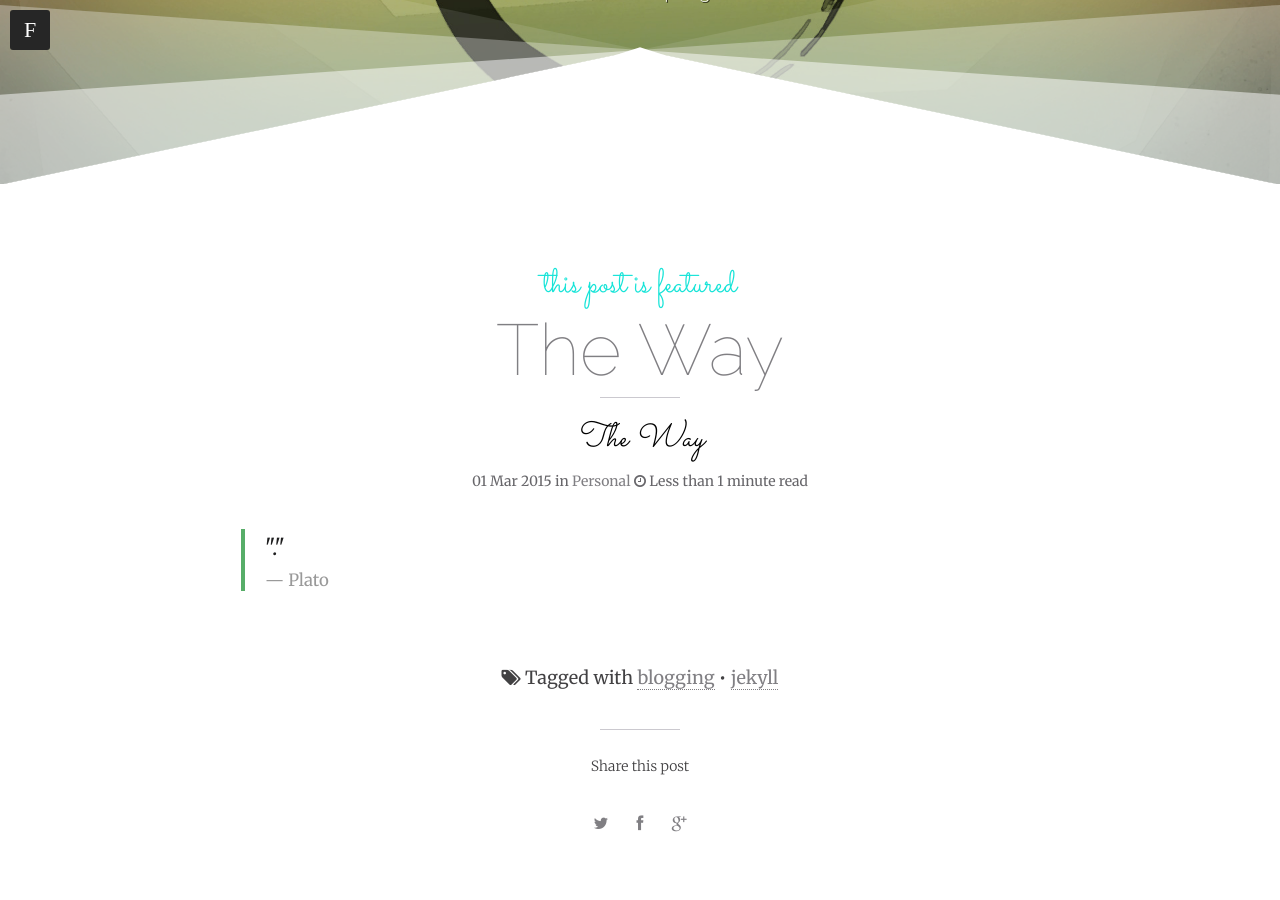
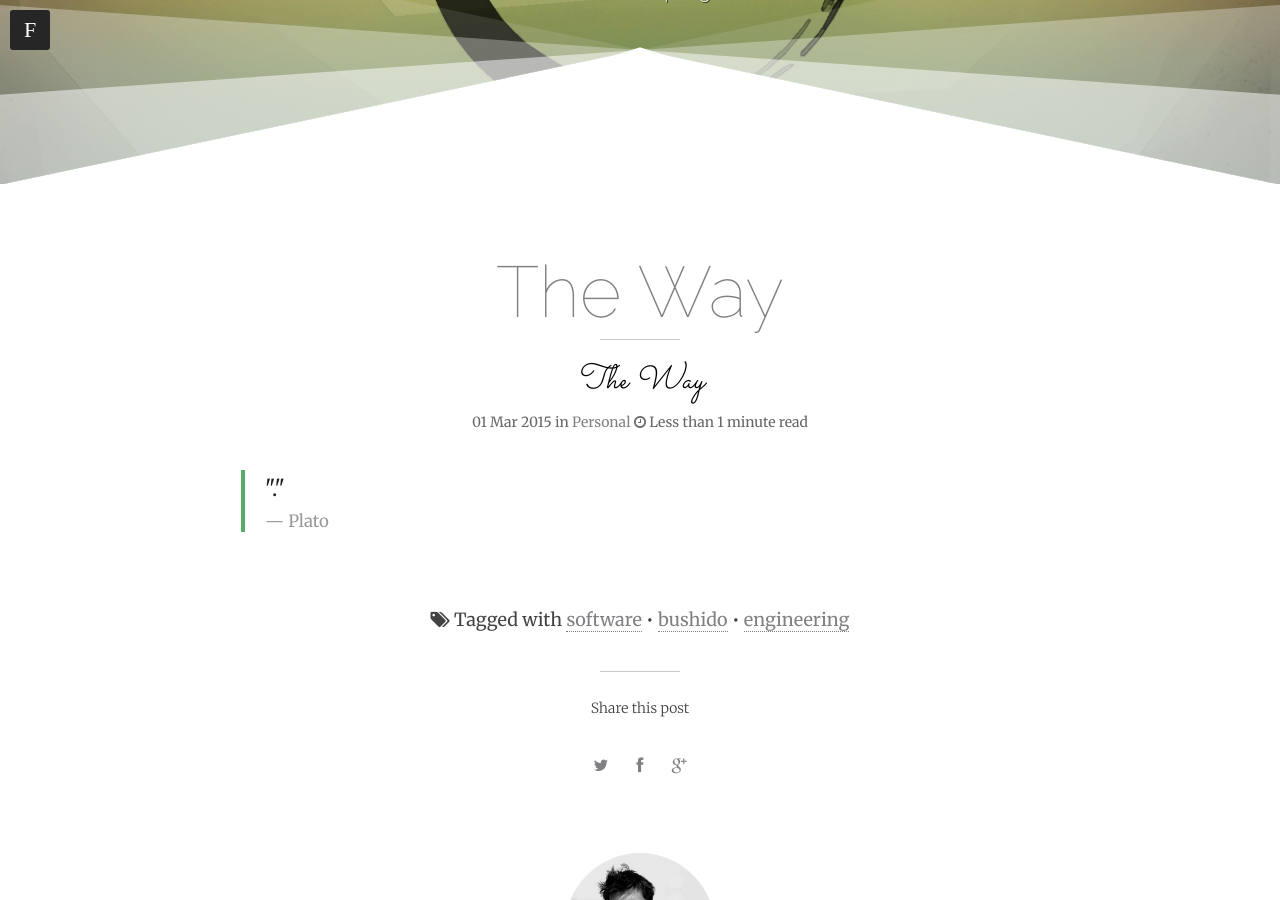
Before and after one commit to JayZar21/JayZar21.github.io, a Jekyll site: the page built from _posts/2015-03-01-the-way.md, in a window 1280 px wide and 900 px high, scrolled down 356 px. Built offline with Jekyll 4.4.1, drawn with Linux system fonts in a browser that asks for light colours; nearby versions of some CDN libraries; comment, search, counter and statistics services are not loaded.

Commit message:
Saved 2015-03-01-the-way.md with Dillinger.io

```diff
--- a/_posts/2015-03-01-the-way.md
+++ b/_posts/2015-03-01-the-way.md
@@ -5,15 +5,14 @@ description: "The Way"
 headline: "Bushido Inspiring"
 categories: personal
 tags:
-  - blogging
-  - jekyll
+  - software
+  - bushido
+  - engineering
 image:
   feature: "website-speed.jpg"
-  credit: spreadeffect.com
-  creditlink: "http://www.spreadeffect.com/blog/improve-website-speed/"
-comments: false
+comments: true
 mathjax: null
-featured: true
+featured: false
 published: true
 ---
 
```
